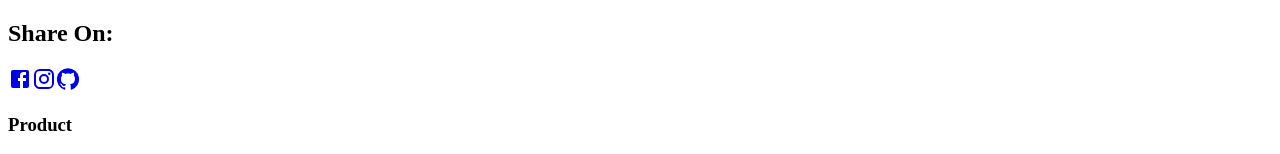
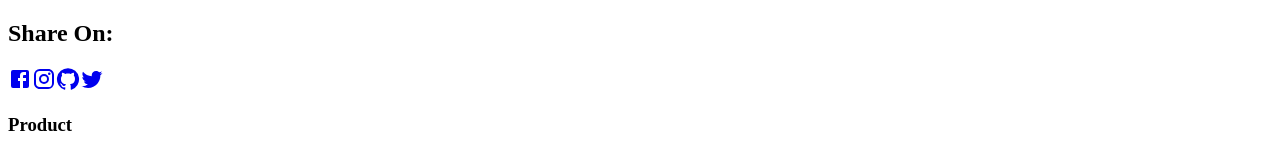
Before and after one commit to Pasan-Pahasara/MERN-Blogger-App, a React (Create React App) app in the folder front-end/: page /blog/1 in a window 1280 px wide. Shown: the part 11788-11942 px from the top of the page. Built offline with nearby package versions, Linux system fonts and the light colour scheme; the HTML template or start-up script is replaced by a standard one.

Commit message:
Added twitter icon in the SocialShareButtons Component

```diff
--- a/front-end/src/components/SocialShareButtons/SocialShareButtons.tsx
+++ b/front-end/src/components/SocialShareButtons/SocialShareButtons.tsx
@@ -33,6 +33,13 @@ const SocialShareButtons = ({url, title }:SocialShareButtonsProps) => {
       >
         <GitHubIcon className="text-[#171515] w-12 h-auto" />
       </a>
+      <a
+        target="_blank"
+        rel="noreferrer"
+        href={`=${url}`}
+      >
+        <TwitterIcon className="text-[#1DA1F2] w-12 h-auto" />
+      </a>
     </div>
   )
 }
```
